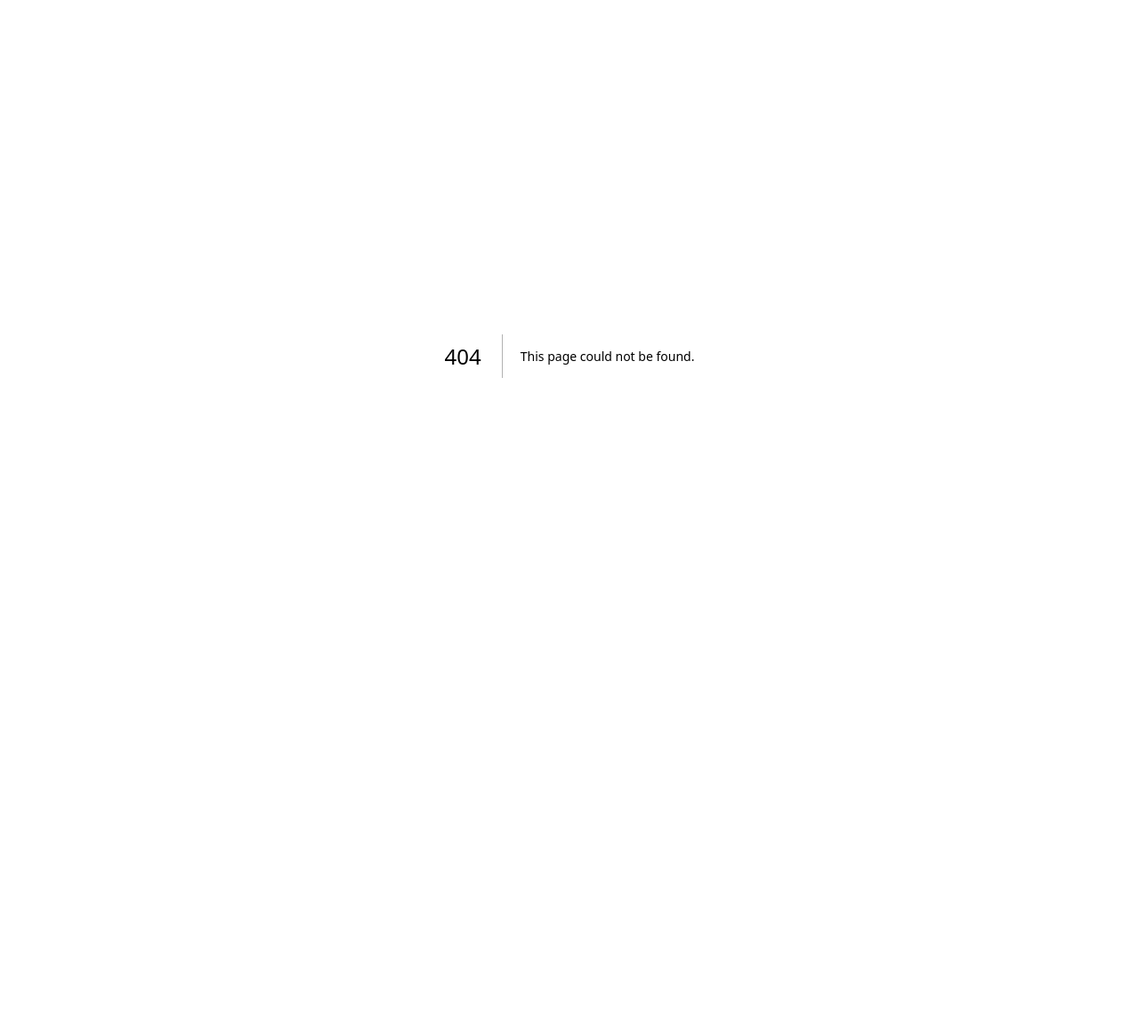
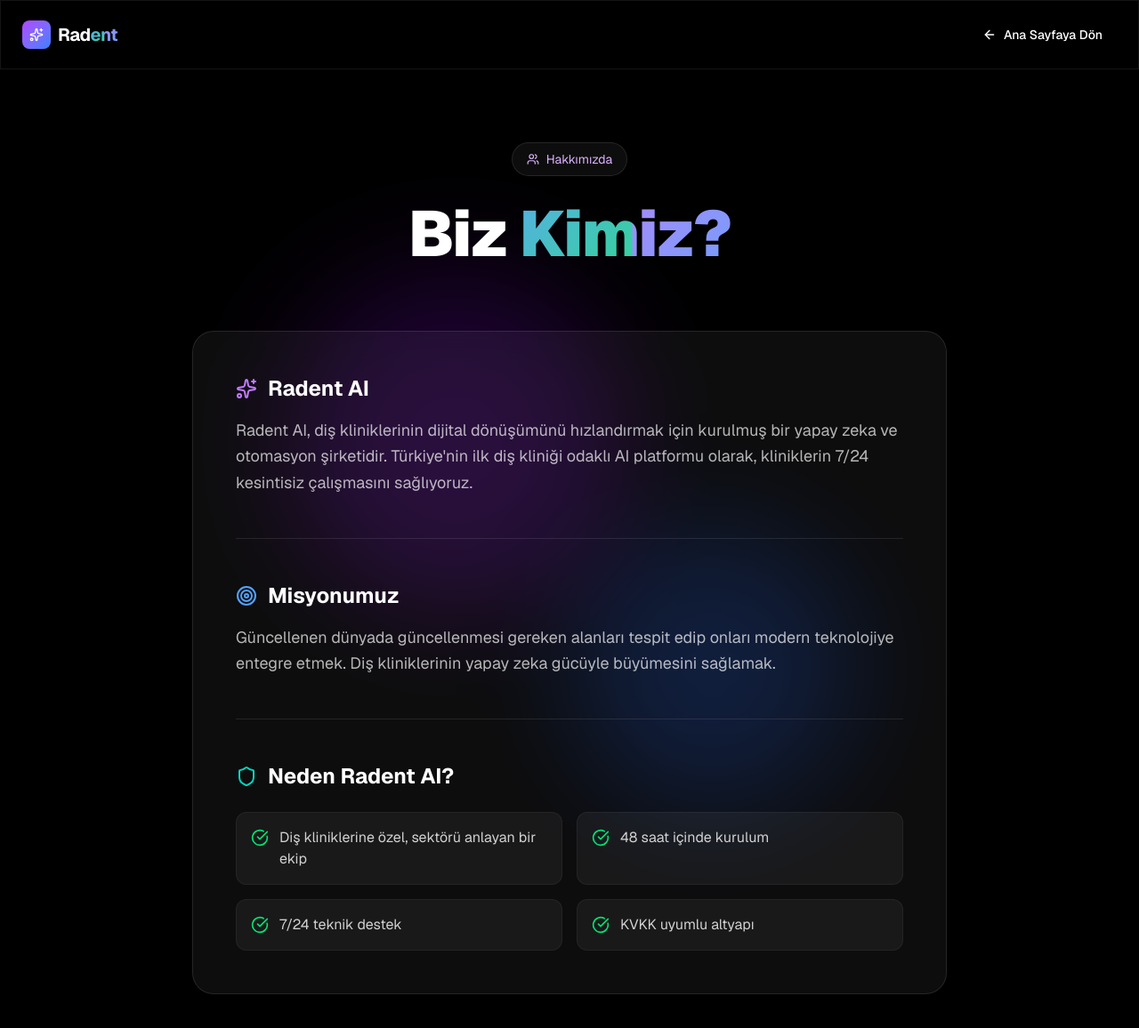
Before and after one commit to TB-art-coder/radent-web, a Next.js app: page /about in a window 1280 px wide. Before the commit this address had no page. Shown: the top 1156 px of the page at 89% size. Before the commit the page ends 800 px from the top, so only its background shows below. Built offline with nearby package versions, Linux system fonts and the light colour scheme.

Commit message:
hakkimizda sayfasi eklendi

```diff
--- /dev/null
+++ b/app/about/page.tsx
@@ -0,0 +1,95 @@
+import { ArrowLeft, Sparkles, CheckCircle, Target, Users, Shield } from "lucide-react";
+import Link from "next/link";
+
+export default function AboutPage() {
+  return (
+    <div className="min-h-screen bg-black text-white overflow-x-hidden relative">
+      {/* ── Navbar ── */}
+      <nav className="fixed top-0 left-0 right-0 z-50 py-5 glass-dark border-b border-white/5">
+        <div className="max-w-7xl mx-auto px-6 flex items-center justify-between">
+          <Link href="/" className="flex items-center gap-2">
+            <div className="w-8 h-8 rounded-lg bg-gradient-to-br from-purple-500 to-blue-500 flex items-center justify-center">
+              <Sparkles size={16} className="text-white" />
+            </div>
+            <span className="text-xl font-bold tracking-tight">
+              Rad<span className="gradient-text">ent</span>
+            </span>
+          </Link>
+
+          <Link
+            href="/"
+            className="flex items-center gap-2 px-4 py-2 rounded-lg hover:bg-white/10 transition-all text-sm font-medium"
+          >
+            <ArrowLeft size={16} />
+            Ana Sayfaya Dön
+          </Link>
+        </div>
+      </nav>
+
+      {/* ── Content ── */}
+      <div className="pt-40 pb-24 relative z-10">
+        <div className="absolute top-1/4 left-1/4 w-96 h-96 bg-purple-600/20 rounded-full blur-3xl pointer-events-none" />
+        <div className="absolute bottom-1/4 right-1/4 w-80 h-80 bg-blue-600/20 rounded-full blur-3xl pointer-events-none" />
+
+        <div className="max-w-4xl mx-auto px-6">
+          <div className="text-center mb-16">
+            <div className="inline-flex items-center gap-2 px-4 py-2 rounded-full glass border border-purple-500/30 text-sm text-purple-300 mb-5 animate-fade-in-up">
+              <Users size={14} />
+              Hakkımızda
+            </div>
+            <h1 className="text-5xl md:text-7xl font-black leading-tight tracking-tight mb-6 animate-fade-in-up" style={{ animationDelay: "0.1s" }}>
+              Biz <span className="gradient-text">Kimiz?</span>
+            </h1>
+          </div>
+
+          <div className="space-y-12 backdrop-blur-md relative z-10 glass rounded-3xl p-8 md:p-12 border border-white/10 animate-fade-in-up" style={{ animationDelay: "0.2s" }}>
+
+            <section>
+              <h2 className="text-2xl font-bold mb-4 flex items-center gap-3">
+                <Sparkles className="text-purple-400" />
+                Radent AI
+              </h2>
+              <p className="text-white/70 text-lg leading-relaxed">
+                Radent AI, diş kliniklerinin dijital dönüşümünü hızlandırmak için kurulmuş bir yapay zeka ve otomasyon şirketidir. Türkiye'nin ilk diş kliniği odaklı AI platformu olarak, kliniklerin 7/24 kesintisiz çalışmasını sağlıyoruz.
+              </p>
+            </section>
+
+            <div className="h-px bg-white/10 w-full" />
+
+            <section>
+              <h2 className="text-2xl font-bold mb-4 flex items-center gap-3">
+                <Target className="text-blue-400" />
+                Misyonumuz
+              </h2>
+              <p className="text-white/70 text-lg leading-relaxed">
+                Güncellenen dünyada güncellenmesi gereken alanları tespit edip onları modern teknolojiye entegre etmek. Diş kliniklerinin yapay zeka gücüyle büyümesini sağlamak.
+              </p>
+            </section>
+
+            <div className="h-px bg-white/10 w-full" />
+
+            <section>
+              <h2 className="text-2xl font-bold mb-6 flex items-center gap-3">
+                <Shield className="text-teal-400" />
+                Neden Radent AI?
+              </h2>
+              <div className="grid sm:grid-cols-2 gap-4">
+                {[
+                  "Diş kliniklerine özel, sektörü anlayan bir ekip",
+                  "48 saat içinde kurulum",
+                  "7/24 teknik destek",
+                  "KVKK uyumlu altyapı"
+                ].map((item, i) => (
+                  <div key={i} className="flex items-start gap-3 bg-white/5 rounded-xl p-4 border border-white/5">
+                    <CheckCircle className="text-green-400 shrink-0 mt-0.5" size={20} />
+                    <span className="text-white/80">{item}</span>
+                  </div>
+                ))}
+              </div>
+            </section>
+          </div>
+        </div>
+      </div>
+    </div>
+  );
+}
--- a/app/page.tsx
+++ b/app/page.tsx
@@ -752,7 +752,8 @@
             <div>
               <h4 className="font-semibold text-sm mb-4">Şirket</h4>
               <ul className="space-y-2 text-sm text-white/40">
-                {["Hakkımızda", "Blog", "Kariyer", "Gizlilik Politikası"].map((item) => (
+                <li><a href="/about" className="hover:text-white/70 transition-colors">Hakkımızda</a></li>
+                {["Blog", "Kariyer", "Gizlilik Politikası"].map((item) => (
                   <li key={item}><a href="#" className="hover:text-white/70 transition-colors">{item}</a></li>
                 ))}
               </ul>
```
